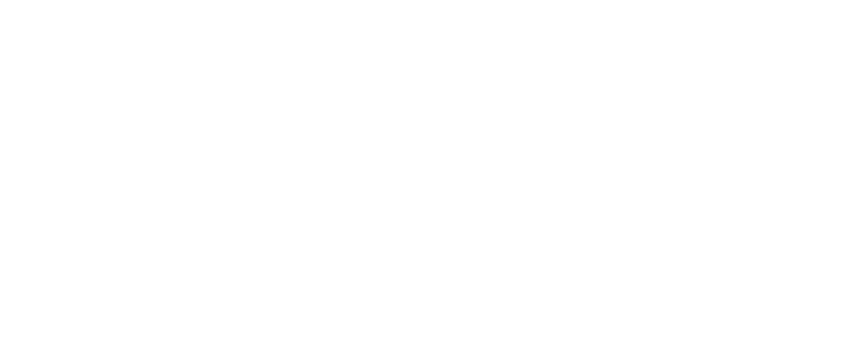
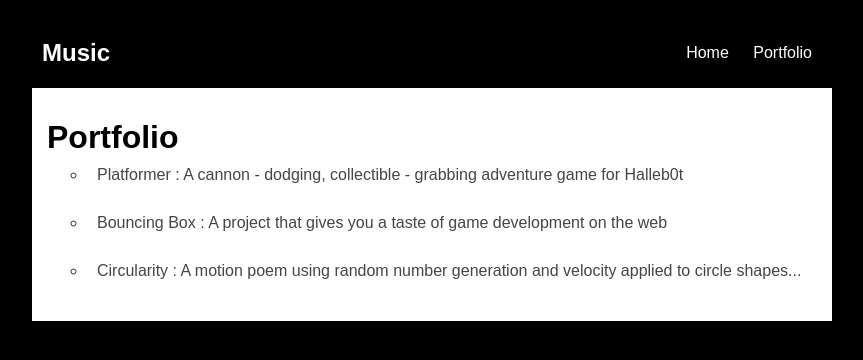
Before and after one commit to larenzeg/larenzeg.github.io, a plain HTML site: page portfolio.html in a window 1280 px wide. Shown: the whole page, without its empty margins (208-1071 px from the left). Drawn offline with Linux system fonts and the light colour scheme.

Commit message:
finish portfolio

```diff
--- a/portfolio.html
+++ b/portfolio.html
@@ -1,12 +1,41 @@
 <!DOCTYPE HTML>
 <html>
+
 <head>
-        <title>larenze's drawinf webiste</title>
+  <title>Music</title>
+  <link rel="stylesheet" href="style.css">
 </head>
 
 <body>
   <div id="all-contents">
+    <nav>
+      <h1>Music</h1>
+      <ul id="nav-ul">
+         <li class="nav-li">
+         <a class="nav-a" href="index.html">Home</a>
+       </li>
+       <li class="nav-li">
+         <a class="nav-a" href="portfolio.html">Portfolio</a>
+       </li>
+   </ul>
+</nav>
+    <main>
+      <div class="content">
+        <ul id="portfolio">
+                 <h1>Portfolio</h1>
 
+          <ul id="nav-ul">
+            <li><a href="projects/platformer/">Platformer : A cannon - dodging, collectible - grabbing adventure game for
+                Halleb0t</a></li>
+            <li><a href="projects/bouncing-box/">Bouncing Box : A project that gives you a taste of game development on the
+                web </a></li>
+            <li><a href="projects/circularity/">Circularity : A motion poem using random number generation and velocity
+                applied to circle shapes...</a></li>
+          </ul>
+        </ul>
+      </div>
+    </main>
   </div>
 </body>
+
 </html>
--- a/style.css
+++ b/style.css
@@ -88,3 +88,28 @@ h3 {
     margin: 0px;
 
 }
+         /* portfolio styles */
+         .content h1 {
+            color: black;
+        }
+
+        #portfolio {
+            list-style-type: none;
+            padding-left: 0;
+        }
+
+        #portfolio li {
+            background: #fff;
+            padding: 10px;
+            border-radius: 10px;
+            margin-bottom: 10px;
+        }
+
+        #portfolio li:hover {
+            background: #eee;
+        }
+
+        #portfolio a {
+            text-decoration: none;
+            color: #454545;
+        }
```
Also changed, not shown: index.html (+1 -1 lines). Lines whose indentation alone changed are shown as unchanged.
